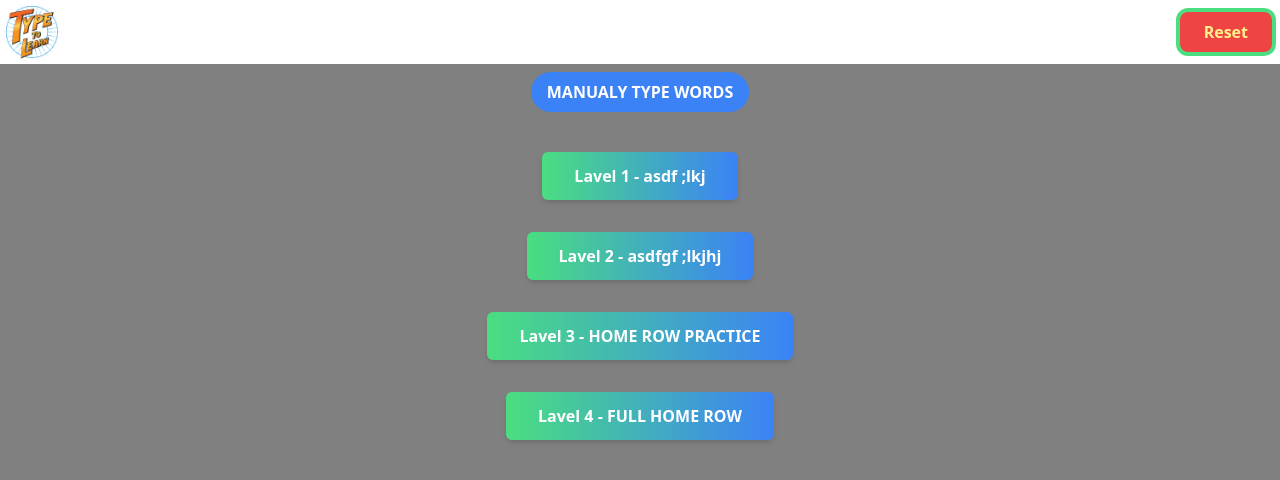
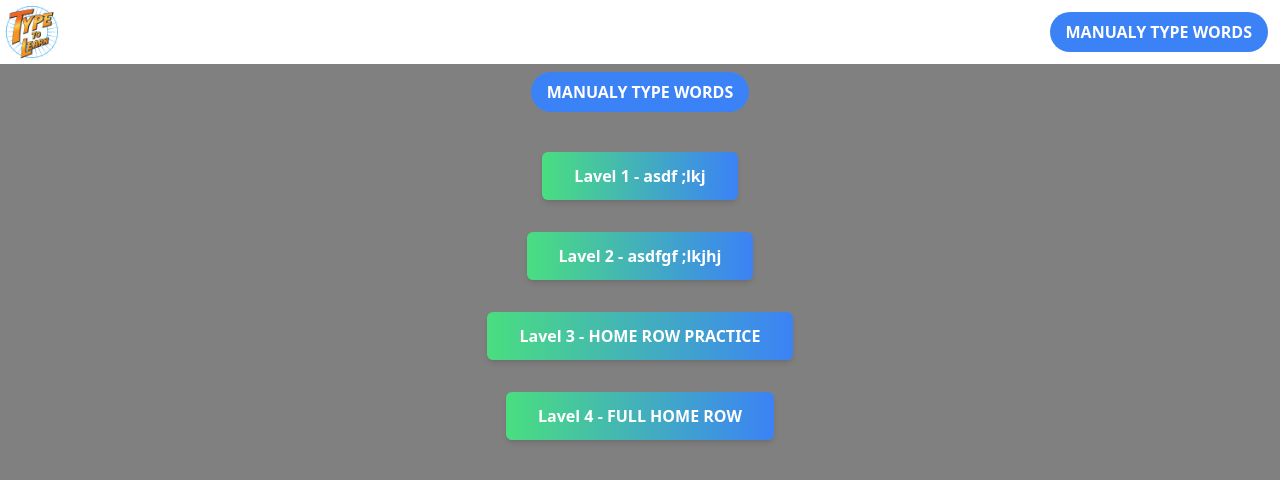
Before and after one commit to Sendhavshab/easy, a React (Vite) app: page /lavels in a window 1280 px wide. Shown: the top 480 px of the page. Built offline with nearby package versions, Linux system fonts and the light colour scheme.

Commit message:
header error fixed

```diff
--- a/src/AppLogic.jsx
+++ b/src/AppLogic.jsx
@@ -16,13 +16,13 @@ const AppLogic = () => {
 
 
 
-  const result = userWord.map((word, index) => {
-    if (index !== 0) {
-      return <>{` ${word}`}</>;
-    } else {
-      return <>{word}</>;
-    }
-  });
+ const result = userWord.map((word, index) => {
+   if (index !== 0) {
+     return <span key={index}>{` ${word}`}</span>;
+   } else {
+     return <span key={index}>{word}</span>;
+   }
+ });
 
   return (
 
--- a/src/Header.jsx
+++ b/src/Header.jsx
@@ -1,25 +1,37 @@
 import React, { useContext } from "react";
 import LogoIMG from "./TypingLogo.png";
-
+import { Link, useLocation } from "react-router-dom";
 import { ResetEverything } from "./App";
+import CustomBTNOne from "./Button/ButtonOne";
 
 const Header = () => {
   const handleReset = useContext(ResetEverything);
+  const location = useLocation();
 
   return (
     <div className="w-full bg-white relative h-16 hidden md:block ">
       <div className="max-w-7xl m-auto flex items-center">
-        <div class="overflow-clip h-16 w-16">
+        <div className="overflow-clip h-16 w-16">
           <img src={LogoIMG} alt="Example" />
         </div>
 
-        <button
-          className=" hidden md:block text-yellow-200 bg-red-500 px-6 py-2  border-4
+        {location.pathname === "/" ? (
+          <Link to="/lavels" className="absolute right-1">
+            <CustomBTNOne>Practice by Lavel</CustomBTNOne>
+          </Link>
+        ) : location.pathname === "/lavels" ? (
+          <Link to="/" className="absolute right-1">
+            <CustomBTNOne>MANUALY TYPE WORDS</CustomBTNOne>
+          </Link>
+        ) : (
+          <button
+            className="block text-yellow-200 bg-red-500 px-6 py-2  border-4
          border-green-400 rounded-xl border-solid font-bold absolute right-1 transition duration-500 ease-in-out transform hover:scale-110"
-          onClick={handleReset}
-        >
-          Reset
-        </button>
+            onClick={handleReset}
+          >
+            Reset
+          </button>
+        )}
       </div>
     </div>
   );
--- a/src/PracticeAria.jsx
+++ b/src/PracticeAria.jsx
@@ -76,7 +76,7 @@ function PracticeAria({ userWord, result, func }) {
       </Link>
       <Highlight userInput={inputText} userWord={userWord} />
 
-      <h2
+      <p
         className={`lg:text-3xl md:text-xl font-black inline-block relative m-4  ${haddingClass}`}
       >
         Tumhe
@@ -88,11 +88,11 @@ function PracticeAria({ userWord, result, func }) {
           onClick={handleHaddingClass}
           className="absolute cursor-pointer -right-8 -top-1 text-2xl hover:opacity-100 opacity-60 transition-opacity"
         />
-      </h2>
+      </p>
       {haddingClass == "hidden" && (
         <FaChevronDown
           onClick={handleHaddingClass}
-          className="absolute cursor-pointer right-3 top-12 md:top-3  text-5xl hover:opacity-100 opacity-60 transition-opacity"
+          className="absolute cursor-pointer right-3 top-12   text-5xl hover:opacity-100 opacity-60 transition-opacity"
         />
       )}
       <div className="md:mt-4">
```
